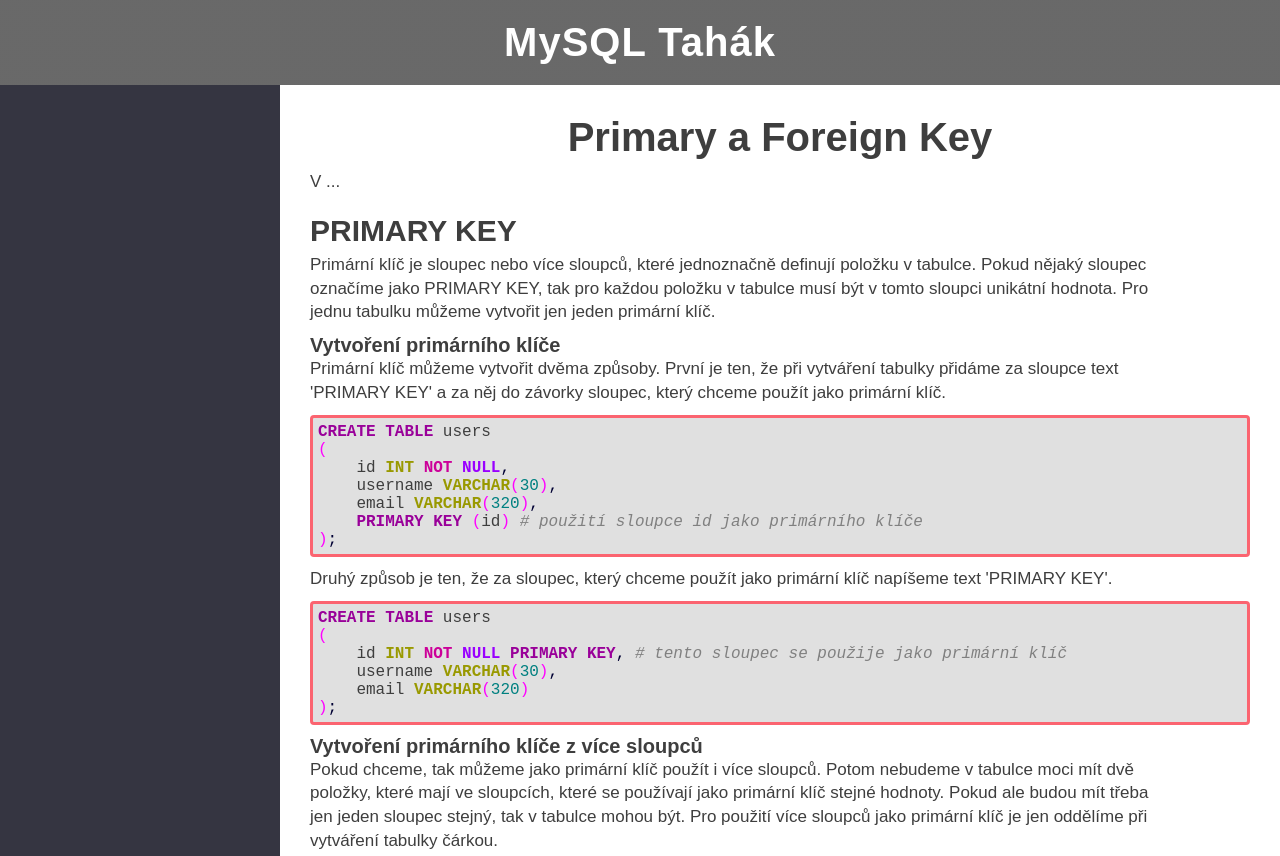
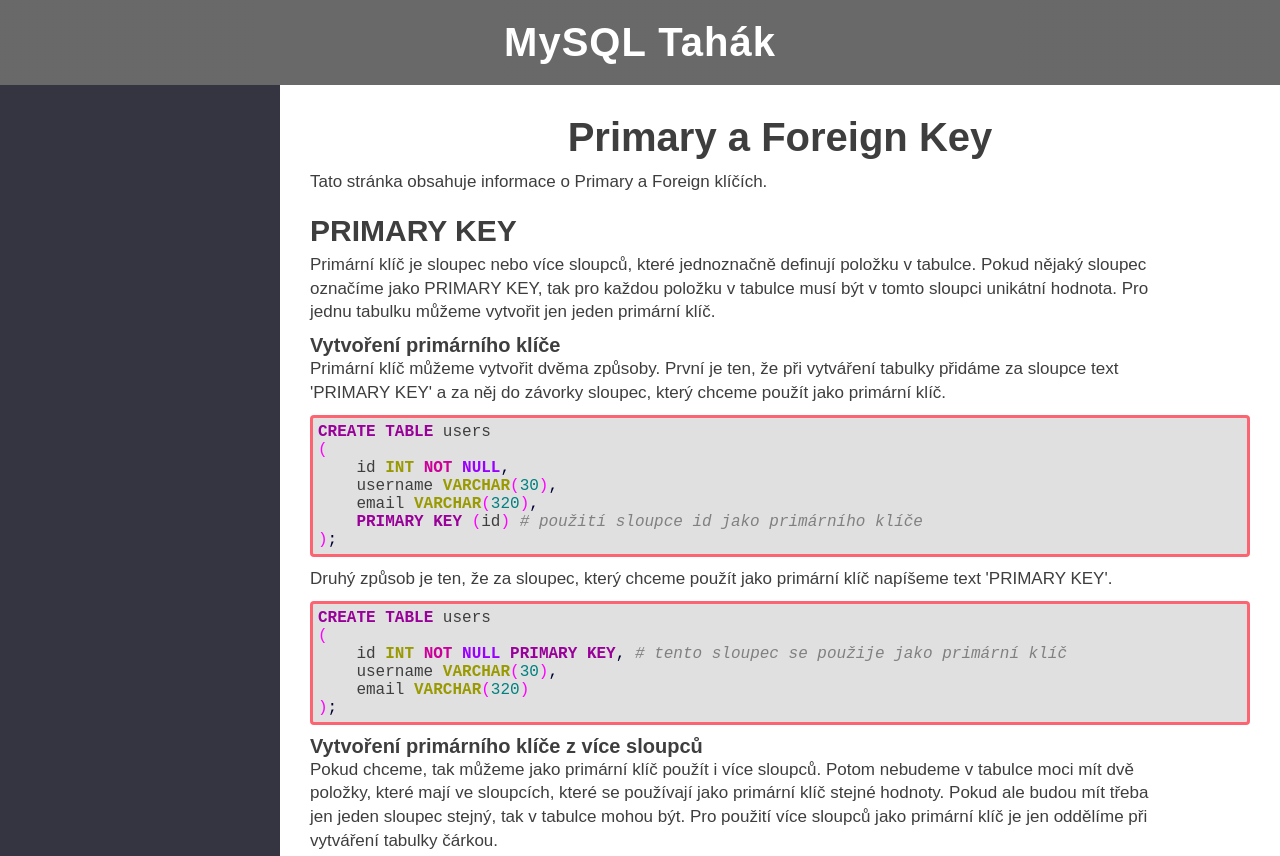
Before and after one commit to Jirkasa/mysql-tahak, a website: page primary-a-foreign-key/index.html in a window 1280 px wide. Shown: the top 856 px of the page. Drawn offline with Linux system fonts and the light colour scheme; a web font is replaced by a local one.

Commit message:
write introduction for primary and foreign key cheathsheet

```diff
--- a/primary-a-foreign-key/index.html
+++ b/primary-a-foreign-key/index.html
@@ -19,7 +19,7 @@
         <div class="article-page__content-side">
             <main class="article-page__content">
                 <h1 class="heading-primary u-center-text u-margin-bottom-small">Primary a Foreign Key</h1>
-                <p class="paragraph paragraph--right-padding u-margin-bottom-medium">V ...</p>
+                <p class="paragraph paragraph--right-padding u-margin-bottom-medium">Tato stránka obsahuje informace o Primary a Foreign klíčích.</p>
                 <h2 class="heading-secondary u-margin-bottom-tiny">PRIMARY KEY</h2>
                 <p class="paragraph paragraph--right-padding u-margin-bottom-small">Primární klíč je sloupec nebo více sloupců, které jednoznačně definují položku v tabulce. Pokud nějaký sloupec označíme jako PRIMARY KEY, tak pro každou položku v tabulce musí být v tomto sloupci unikátní hodnota. Pro jednu tabulku můžeme vytvořit jen jeden primární klíč.</p>
                 <h3 class="heading-tertiary">Vytvoření primárního klíče</h3>
```
